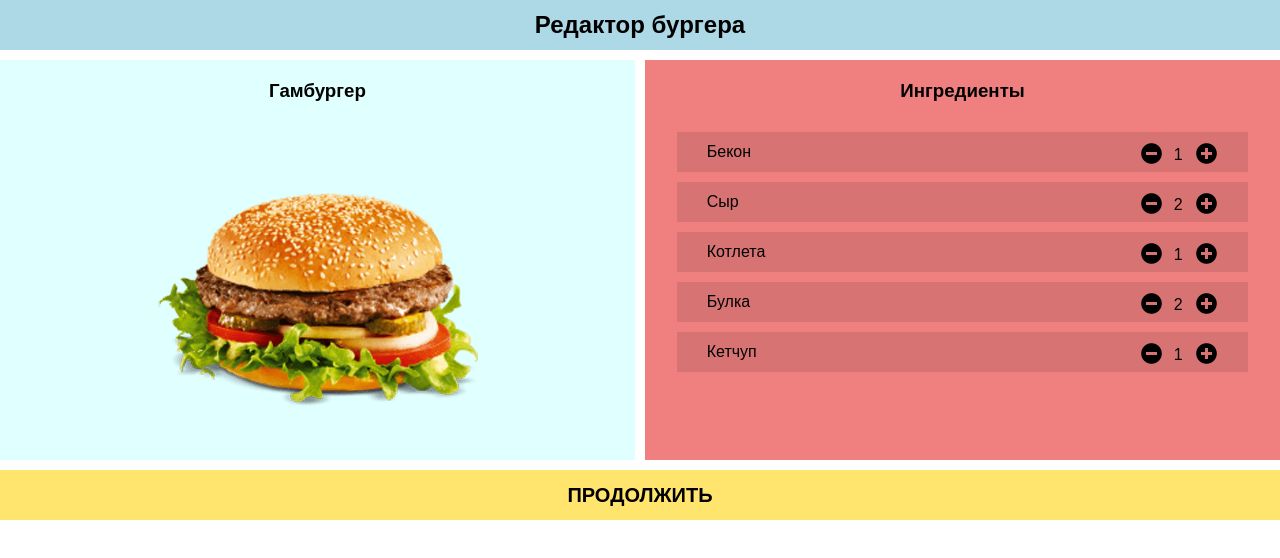
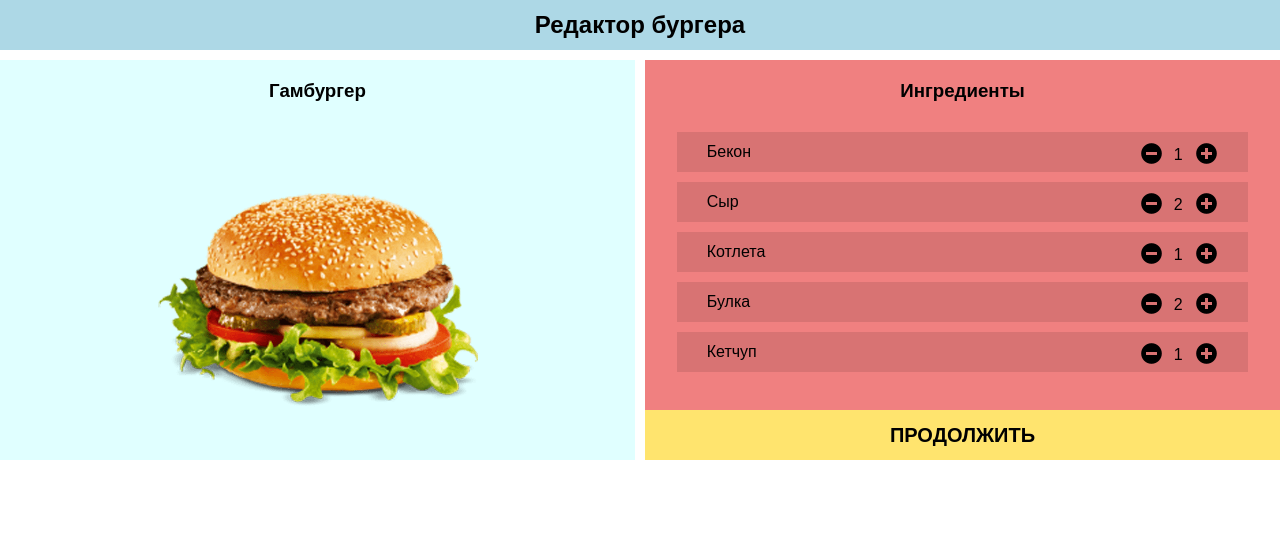
Before and after one commit to reactb0y1/codempire, a React (Create React App) app: page /edit in a window 1280 px wide. Shown: the top 558 px of the page. Built offline with nearby package versions, Linux system fonts and the light colour scheme.

Commit message:
chr Edit Кнопка размещена в том же месте, где и кнопка в Order

```diff
--- a/src/Edit/Edit.css
+++ b/src/Edit/Edit.css
@@ -25,6 +25,7 @@
     flex-direction: column;
     align-items: center;
     background-color: lightcoral;
+    position: relative;
 }
 
 .ingredientsHead {
@@ -112,3 +113,10 @@
     text-transform: uppercase;
     margin-top: 10px;
 }
+
+.EditLink {
+    position: absolute;
+    left: 0;
+    bottom: 0;
+    width: 100%;
+}
--- a/src/Edit/Edit.js
+++ b/src/Edit/Edit.js
@@ -56,15 +56,15 @@ class Edit extends Component {
                             {this.makeList()}
                         </ul>
 
+                        <Link to='/order'  className='EditLink'>
+                            <button className='EditButton'>
+                                Продолжить
+                            </button>
+                        </Link>
+
                     </main>
 
                 </sector>
-
-                    <Link to='/order'  className='EditLink'>
-                        <button className='EditButton'>
-                            Продолжить
-                        </button>
-                    </Link>
 
             </div>
         )
```
